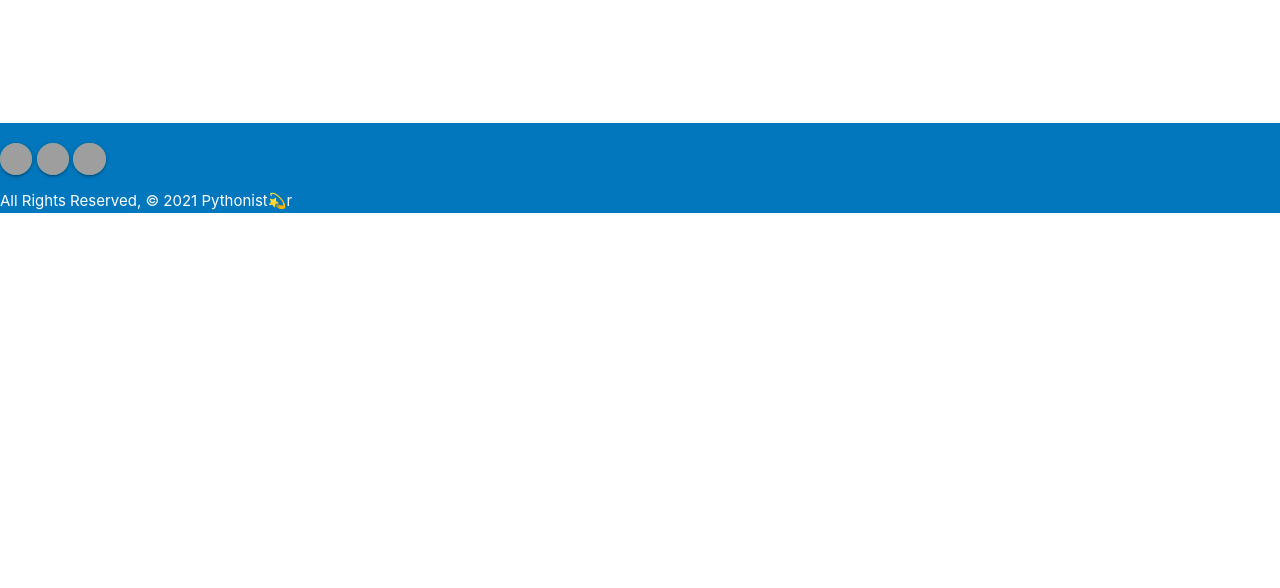
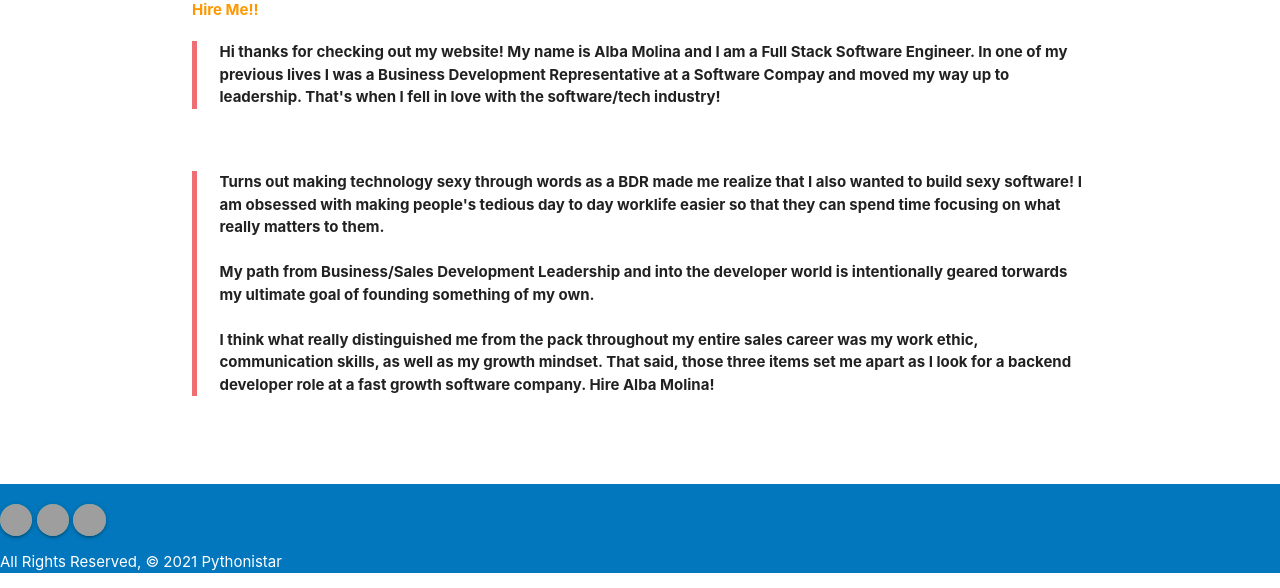
Before and after one commit to alba-molina-nyc/alba_portfolio_website, a Django app: page / in a window 1280 px wide. Shown: the part 621-1209 px from the top of the page. Before the commit the page ends 834 px from the top, so only its background shows below. Run offline with Django 3.2, Linux system fonts and the light colour scheme; some libraries are stand-ins or nearby versions; grey boxes are pictures that could not be loaded.

Commit message:
some bio

```diff
--- a/main_app/templates/base.html
+++ b/main_app/templates/base.html
@@ -76,7 +76,7 @@
     class="circle">
    </a>
 
-   <p>All Rights Reserved, &copy; 2021 Pythonist💫r</p>
+   <p>All Rights Reserved, &copy; 2021 Pythonistar</p>
    <div class="right">
 
 
--- a/main_app/templates/home.html
+++ b/main_app/templates/home.html
@@ -14,27 +14,26 @@
       <!--Let browser know website is optimized for mobile-->
       <meta name="viewport" content="width=device-width, initial-scale=1.0"/>
     </head>
-    <h1>About Pythonista</h1>
+    <h1>About Pythonista<img src="https://i.imgur.com/DHMRWkg.gif" height="100px"></h1>
     <hr />
+
     <h4>Alba Molina</h4>
-    <div class="carousel">
-      <a href="#one!"
-      class="carousel-item">
-      <img src="https://images.unsplash.com/photo-1633119446564-877e2c2ae501?ixlib=rb-1.2.1&ixid=MnwxMjA3fDF8MHxlZGl0b3JpYWwtZmVlZHwxfHx8ZW58MHx8fHw%3D&auto=format&fit=crop&w=800&q=60"
-      alt="">
-    </a>
-    <a href="#two!"
-      class="carousel-item">
-      <img src="https://i.imgur.com/K88Uaw3.gif"
-      alt="">
-    </a>
-    <a href="#three!"
-      class="carousel-item">
-      <img src="https://i.imgur.com/K88Uaw3.gif"
-      alt="">
-    </a>
-  </div>
+    <img src="https://i.imgur.com/5Y1JUrz.png" class="materialboxed"  height="300px"> <b class="orange-text darken-4"> Hire Me!!</b>
+ <blockquote>
+   <b>
+     Hi thanks for checking out my website! My name is Alba Molina and I am a Full Stack Software Engineer. In one of my previous lives I was a Business Development Representative at a Software Compay and moved my way up to leadership. That's when I fell in love with the software/tech industry!
+   </b>
+ </blockquote>
+    <br>
 
+    <blockquote>
+      <b>Turns out making technology sexy through words as a BDR made me realize that I also wanted to build sexy software! I am obsessed with making people's tedious day to day worklife easier so that they can spend time focusing on what really matters to them. <br><br>
+    My path from Business/Sales Development Leadership and into the developer world is intentionally geared torwards my ultimate goal of founding something of my own.
+    <br>
+    <br>
+    I think what really distinguished me from the pack throughout my entire sales career was my work ethic, communication skills, as well as my growth mindset. That said, those three items set me apart as I look for a backend developer role at a fast growth software company.
+Hire Alba Molina!</b>
+</blockquote>
     <body>
 
       <!--JavaScript at end of body for optimized loading-->
```
